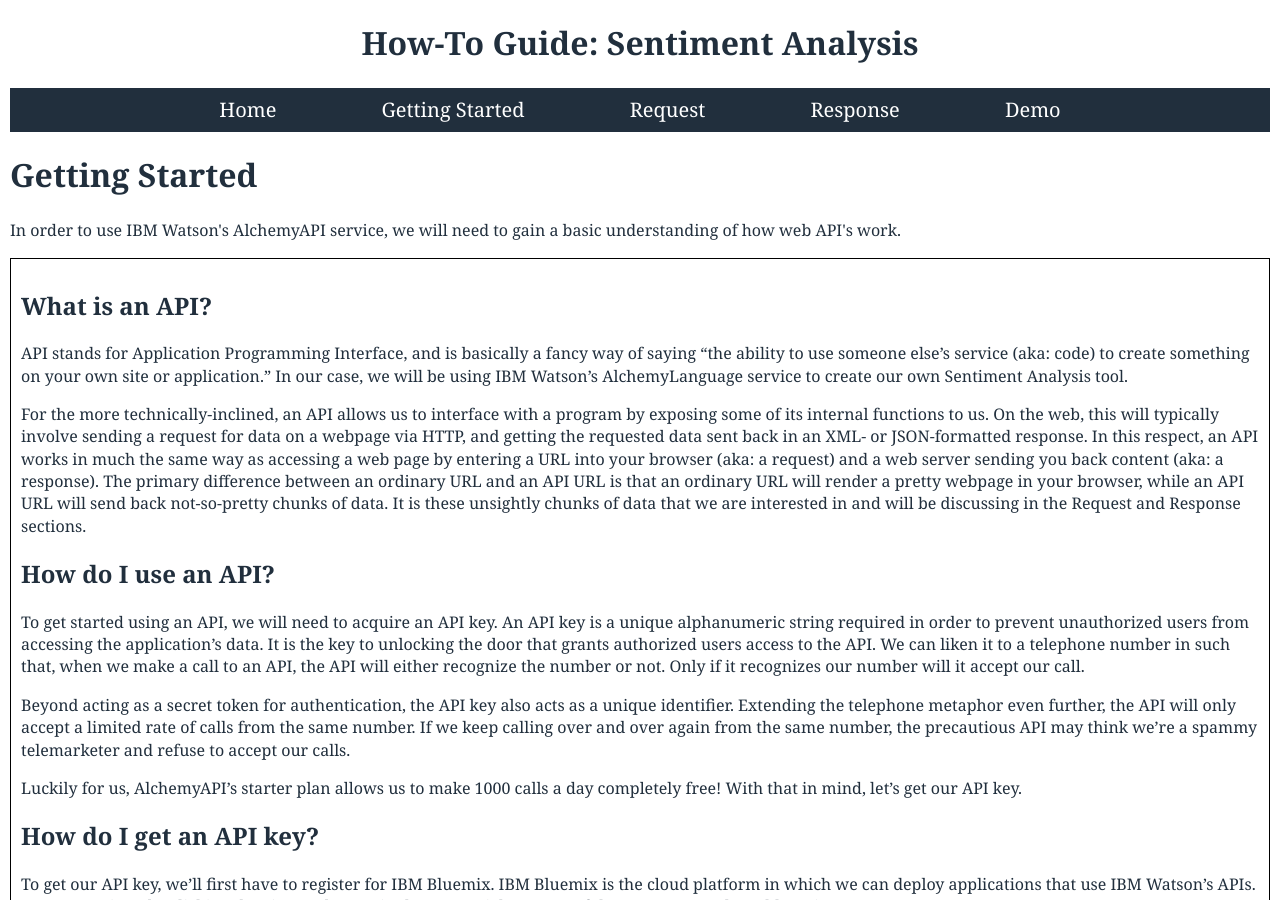
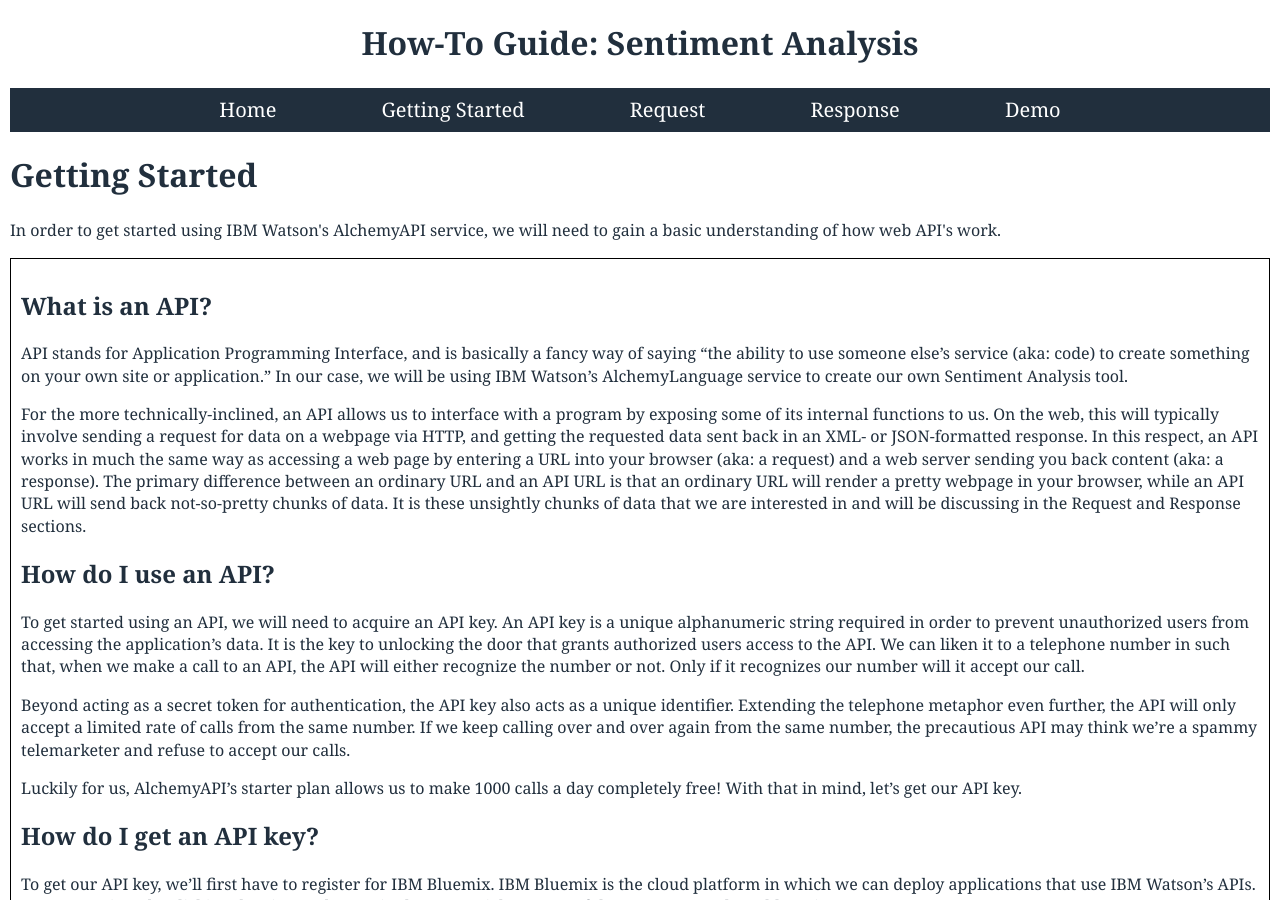
Before and after one commit to lenaz/How-To-Guide, a Jekyll site: the page built from getting-started.html, in a window 1280 px wide and 900 px high. Built offline with Jekyll 4.4.1, drawn with Linux system fonts in a browser that asks for light colours; Markdown is read by kramdown in place of the engine named in the settings.

Commit message:
Update getting-started.html

```diff
--- a/getting-started.html
+++ b/getting-started.html
@@ -4,7 +4,7 @@ layout: default
 
 <h1>Getting Started</h1>
 
-<p>In order to use IBM Watson's AlchemyAPI service, we will need to gain a basic understanding of how web API's work.</p>
+<p>In order to get started using IBM Watson's AlchemyAPI service, we will need to gain a basic understanding of how web API's work.</p>
 
 <div class="definitions">
 <h2>What is an API?</h2>
```
